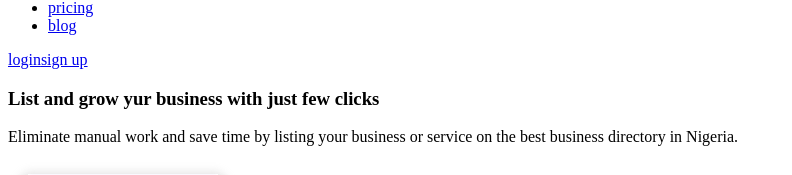
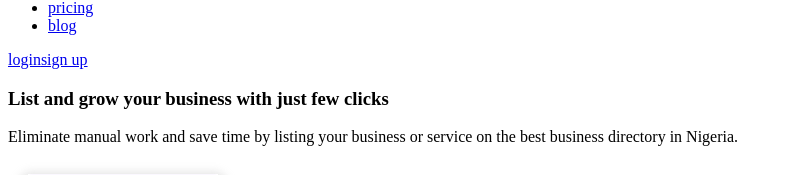
Before and after one commit to Ndace-hash/dutiful-test, a Nuxt app: page / in a window 1280 px wide. Shown: the part 325-500 px from the top of the page, without its empty margins (0-792 px from the left). Built offline with nearby package versions, Linux system fonts and the light colour scheme.

Commit message:
Update Hero.vue
Fixed typo

```diff
--- a/components/Hero.vue
+++ b/components/Hero.vue
@@ -1,7 +1,7 @@
 <template>
     <section class="flex flex-col gap-6 md:flex-row items-center">
         <div class="max-w-[400px]" >
-            <h1 class="font-bold text-3xl mt-3 leading-10 mb-2 text-dark-blue">List and grow yur business with just few clicks</h1>
+            <h1 class="font-bold text-3xl mt-3 leading-10 mb-2 text-dark-blue">List and grow your business with just few clicks</h1>
             <p class="text-base text-black">Eliminate manual work and save time by listing your business or service on the best business directory in Nigeria.</p>
         </div>
         <div class="relative flex justify-center items-end w-full">
```
